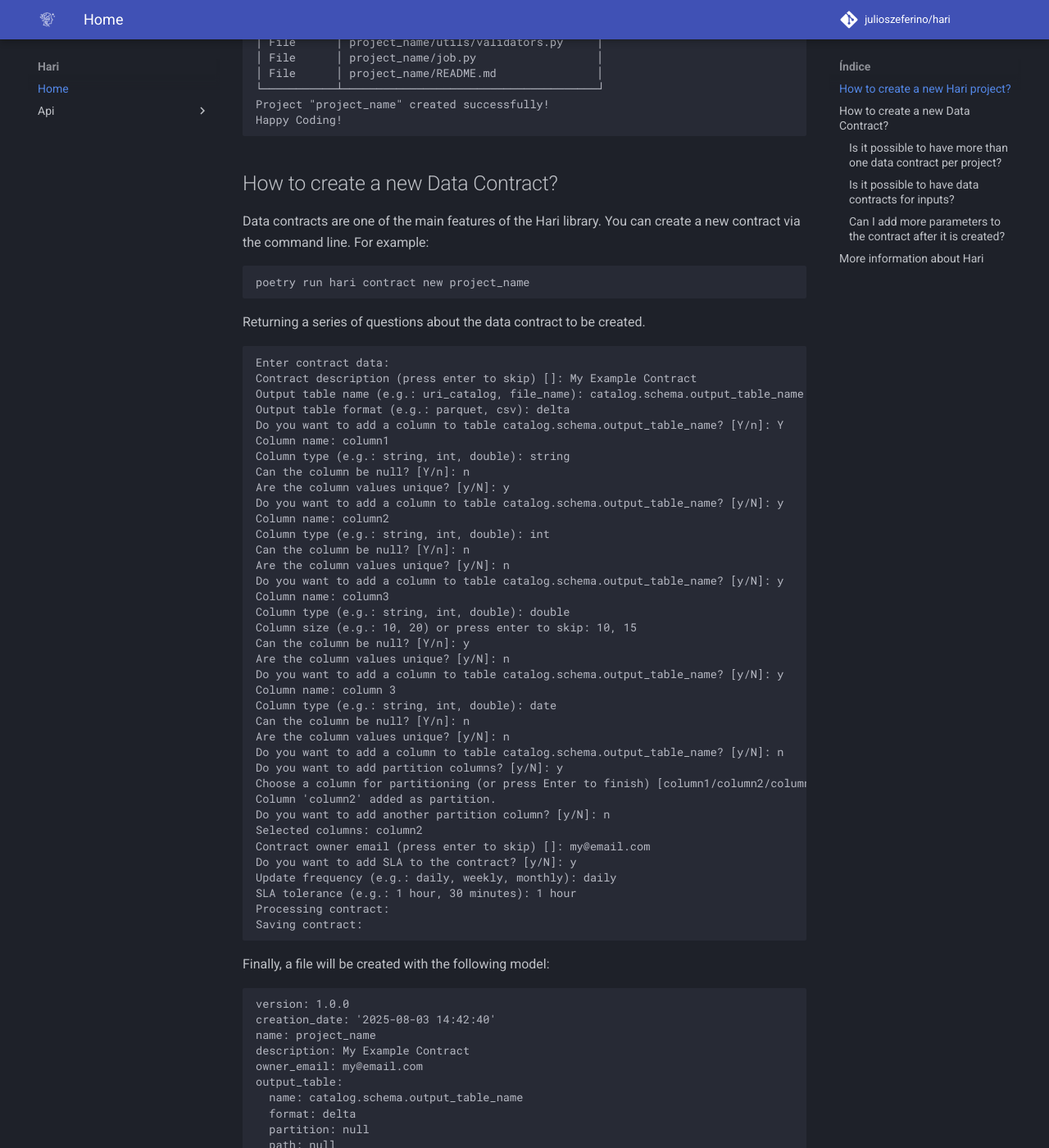
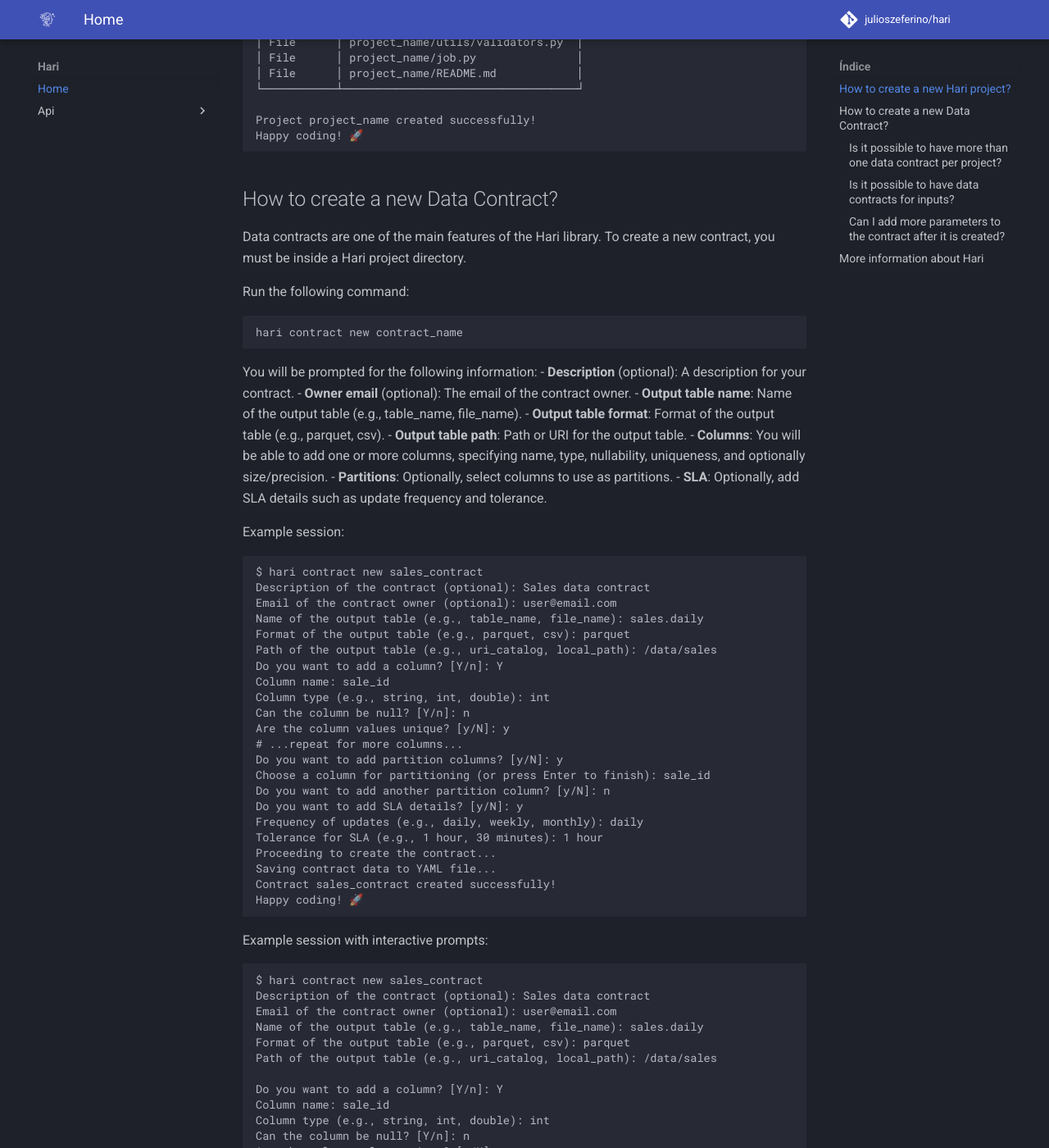
Before and after one commit to julioszeferino/hari, an MkDocs documentation site: the page built from docs/index.md, in a window 1280 px wide and 1400 px high, scrolled down 1007 px. Shown: the whole window at 82% size. Built offline with MkDocs 1.6.1 and Material for MkDocs 9.7.7, drawn with Linux system fonts in a browser that asks for light colours; comment, search, counter and statistics services are not loaded; some of the changed text lies outside the part shown.

Commit message:
<docs>: Update and fix Docs

````diff
--- a/docs/index.md
+++ b/docs/index.md
@@ -1,108 +1,154 @@
 ![project_logo](assets/logo.png){ width="300" .center }
 # Hari
-Hari is a Python library that helps automate several common data engineering tasks in PySpark environments. The library provides functions related to ingestion, loading, management, and data quality in data lakehouse environments with PySpark, and proposes a development model based on coding standards and data contracts.
+Hari is a Python library designed to establish a standardized pattern for developing PySpark applications, leveraging the concept of "data contracts" to ensure consistency, reliability, and maintainability in data engineering workflows.
 
-It has two basic commands: `project` and `contract`
+All application operations are based on the `hari` command. This command has a subcommand for each action the application can perform, such as `create` and `contract`.
 
 ## How to create a new Hari project?
 You can create a new project via the command line. For example:
 ```bash
-poetry run hari project new project_name
+hari create project_name
 ```
-Returning a list with the directories and files that were created.
+This command create a directory `project_name` and print this message:
 
-```
-           Created Directories and Files
-┏━━━━━━━━━━━┳━━━━━━━━━━━━━━━━━━━━━━━━━━━━━━━━━━━━━━┓
-┃ Type      ┃ Name                                 ┃
-┡━━━━━━━━━━━╇━━━━━━━━━━━━━━━━━━━━━━━━━━━━━━━━━━━━━━┩
-│ Directory │ project_name/configs                 │
-│ Directory │ project_name/utils                   │
-│ File      │ project_name/configs/configs.json    │
-│ File      │ project_name/utils/helpers.py        │
-│ File      │ project_name/utils/validators.py     │
-│ File      │ project_name/job.py                  │
-│ File      │ project_name/README.md               │
-└───────────┴──────────────────────────────────────┘
-Project "project_name" created successfully!
-Happy Coding!
+```bash
+          Directories and Files Created
+┏━━━━━━━━━━━┳━━━━━━━━━━━━━━━━━━━━━━━━━━━━━━━━━━━┓
+┃ Type      ┃ Name                              ┃
+┡━━━━━━━━━━━╇━━━━━━━━━━━━━━━━━━━━━━━━━━━━━━━━━━━┩
+│ Directory │ project_name/configs              │
+│ Directory │ project_name/utils                │
+│ File      │ project_name/configs/configs.yaml │
+│ File      │ project_name/utils/helpers.py     │
+│ File      │ project_name/utils/validators.py  │
+│ File      │ project_name/job.py               │
+│ File      │ project_name/README.md            │
+└───────────┴───────────────────────────────────┘
+
+Project project_name created successfully!
+Happy coding! 🚀
 ```
 ## How to create a new Data Contract?
-Data contracts are one of the main features of the Hari library. You can create a new contract via the command line. For example:
+Data contracts are one of the main features of the Hari library. To create a new contract, you must be inside a Hari project directory.
+
+Run the following command:
 ```bash
-poetry run hari contract new project_name
+hari contract new contract_name
 ```
-Returning a series of questions about the data contract to be created.
+
+You will be prompted for the following information:
+- **Description** (optional): A description for your contract.
+- **Owner email** (optional): The email of the contract owner.
+- **Output table name**: Name of the output table (e.g., table_name, file_name).
+- **Output table format**: Format of the output table (e.g., parquet, csv).
+- **Output table path**: Path or URI for the output table.
+- **Columns**: You will be able to add one or more columns, specifying name, type, nullability, uniqueness, and optionally size/precision.
+- **Partitions**: Optionally, select columns to use as partitions.
+- **SLA**: Optionally, add SLA details such as update frequency and tolerance.
+
+Example session:
 ```bash
-Enter contract data:
-Contract description (press enter to skip) []: My Example Contract
-Output table name (e.g.: uri_catalog, file_name): catalog.schema.output_table_name
-Output table format (e.g.: parquet, csv): delta
-Do you want to add a column to table catalog.schema.output_table_name? [Y/n]: Y
-Column name: column1
-Column type (e.g.: string, int, double): string
+$ hari contract new sales_contract
+Description of the contract (optional): Sales data contract
+Email of the contract owner (optional): user@email.com
+Name of the output table (e.g., table_name, file_name): sales.daily
+Format of the output table (e.g., parquet, csv): parquet
+Path of the output table (e.g., uri_catalog, local_path): /data/sales
+Do you want to add a column? [Y/n]: Y
+Column name: sale_id
+Column type (e.g., string, int, double): int
 Can the column be null? [Y/n]: n
 Are the column values unique? [y/N]: y
-Do you want to add a column to table catalog.schema.output_table_name? [y/N]: y
-Column name: column2
-Column type (e.g.: string, int, double): int
+# ...repeat for more columns...
+Do you want to add partition columns? [y/N]: y
+Choose a column for partitioning (or press Enter to finish): sale_id
+Do you want to add another partition column? [y/N]: n
+Do you want to add SLA details? [y/N]: y
+Frequency of updates (e.g., daily, weekly, monthly): daily
+Tolerance for SLA (e.g., 1 hour, 30 minutes): 1 hour
+Proceeding to create the contract...
+Saving contract data to YAML file...
+Contract sales_contract created successfully!
+Happy coding! 🚀
+```
+
+Example session with interactive prompts:
+```bash
+$ hari contract new sales_contract
+Description of the contract (optional): Sales data contract
+Email of the contract owner (optional): user@email.com
+Name of the output table (e.g., table_name, file_name): sales.daily
+Format of the output table (e.g., parquet, csv): parquet
+Path of the output table (e.g., uri_catalog, local_path): /data/sales
+
+Do you want to add a column? [Y/n]: Y
+Column name: sale_id
+Column type (e.g., string, int, double): int
+Can the column be null? [Y/n]: n
+Are the column values unique? [y/N]: y
+
+Do you want to add a column? [y/N]: y
+Column name: sale_date
+Column type (e.g., string, int, double): date
 Can the column be null? [Y/n]: n
 Are the column values unique? [y/N]: n
-Do you want to add a column to table catalog.schema.output_table_name? [y/N]: y
-Column name: column3
-Column type (e.g.: string, int, double): double
-Column size (e.g.: 10, 20) or press enter to skip: 10, 15
-Can the column be null? [Y/n]: y
-Are the column values unique? [y/N]: n
-Do you want to add a column to table catalog.schema.output_table_name? [y/N]: y
-Column name: column 3
-Column type (e.g.: string, int, double): date
-Can the column be null? [Y/n]: n
-Are the column values unique? [y/N]: n
-Do you want to add a column to table catalog.schema.output_table_name? [y/N]: n
+
 Do you want to add partition columns? [y/N]: y
-Choose a column for partitioning (or press Enter to finish) [column1/column2/column3/column 3] (): column2
-Column 'column2' added as partition.
+Choose a column for partitioning (or press Enter to finish): sale_date
 Do you want to add another partition column? [y/N]: n
-Selected columns: column2
-Contract owner email (press enter to skip) []: my@email.com
-Do you want to add SLA to the contract? [y/N]: y
-Update frequency (e.g.: daily, weekly, monthly): daily
-SLA tolerance (e.g.: 1 hour, 30 minutes): 1 hour
-Processing contract:
-Saving contract:
+
+Do you want to add SLA details? [y/N]: y
+Frequency of updates (e.g., daily, weekly, monthly): daily
+Tolerance for SLA (e.g., 1 hour, 30 minutes): 1 hour
+
+Proceeding to create the contract...
+Saving contract data to YAML file...
+Contract sales_contract created successfully!
+Happy coding! 🚀
 ```
-Finally, a file will be created with the following model:
+
+You can also use command-line options to provide values directly, skipping the interactive prompts. For example:
+
+```bash
+hari contract new sales_contract \
+  --description "Sales data contract" \
+  --owner-email "user@email.com" \
+  --output-table-name "sales.daily" \
+  --output-table-format parquet \
+  --output-table-path "/data/sales"
+```
+
+If you provide all required options, the command will not prompt for those values interactively. You will still be prompted for columns, partitions, and SLA unless you provide those through additional options (if supported).
+
+The contract will be saved as a YAML file in the `contracts` directory of your project.
+
+Example of a generated contract YAML file:
 ```yaml
 version: 1.0.0
-creation_date: '2025-08-03 14:42:40'
-name: project_name
-description: My Example Contract
-owner_email: my@email.com
+creation_date: '2025-08-03'
+name: sales_contract
+description: Sales data contract
+owner_email: user@email.com
 output_table:
-  name: catalog.schema.output_table_name
-  format: delta
-  partition: null
-  path: null
+  name: sales.daily
+  format: parquet
+  path: /data/sales
+  partitioned_by:
+    - sale_date
   columns:
-  - name: column1
-    type: string
-    is_nullable: false
-    is_unique: true
-  - name: column2
-    type: int
-    is_nullable: false
-    is_unique: false
-  - name: column3
-    type: double
-    precision: 10, 15
-    is_nullable: true
-    is_unique: false
-  - name: column 3
-    type: date
-    is_nullable: false
-    is_unique: false
+    - name: sale_id
+      type: int
+      is_nullable: false
+      is_unique: true
+    - name: sale_date
+      type: date
+      is_nullable: false
+      is_unique: false
+sla:
+  frequency: daily
+  tolerance: 1 hour
 ```
+
 ### Is it possible to have more than one data contract per project?
 Yes. The idea is that you create one data contract for each output your project will generate.
 
@@ -115,19 +161,13 @@
 ## More information about Hari
 To discover other options, you can use the `--help` flag
 ```bash
-poetry run hari --help
+hari --help
 ```
 ```bash
  Usage: hari [OPTIONS] COMMAND [ARGS]...
 
-╭─ Options ─────────────────────────────────────────────────────────────────────────────────────────────────────────────────────────────────────────────────────────────────────────────────────────────────────────────────────────────────────────────────────────────────────────────────────────────────╮
-│ --install-completion          Install completion for the current shell.                                                                                                                                                                                                                                   │
-│ --show-completion             Show completion for the current shell, to copy it or customize the installation.                                                                                                                                                                                            │
-│ --help                        Show this message and exit.                                                                                                                                                                                                                                                 │
-╰───────────────────────────────────────────────────────────────────────────────────────────────────────────────────────────────────────────────────────────────────────────────────────────────────────────────────────────────────────────────────────────────────────────────────────────────────────────╯
-╭─ Commands ────────────────────────────────────────────────────────────────────────────────────────────────────────────────────────────────────────────────────────────────────────────────────────────────────────────────────────────────────────────────────────────────────────────────────────────────╮
-│ project    Manage Hari projects                                                                                                                                                                                                                                                                           │
-│ contract   Manage Hari contracts                                                                                                                                                                                                                                                                          │
-╰───────────────────────────────────────────────────────────────────────────────────────────────────────────────────────────────────────────────────────────────────────────────────────────────────────────────────────────────────────────────────────────────────────────────────────────────────────────╯
-
+╭─ Commands ──────────────────────────────────────────────────────────────────────────────────────────────────────────────────────────────────────────────────────────────────────────────────────────────────────────────────────────────────────────╮
+│ create     Create a new project.                                                                                                                                                                                                                    │
+│ contract   Manage data contracts.                                                                                                                                                                                                                   │
+╰─────────────────────────────────────────────────────────────────────────────────────────────────────────────────────────────────────────────────────────────────────────────────────────────────────────────────────────────────────────────────────╯
 ```
````
Also changed, not shown: 1 other file.
